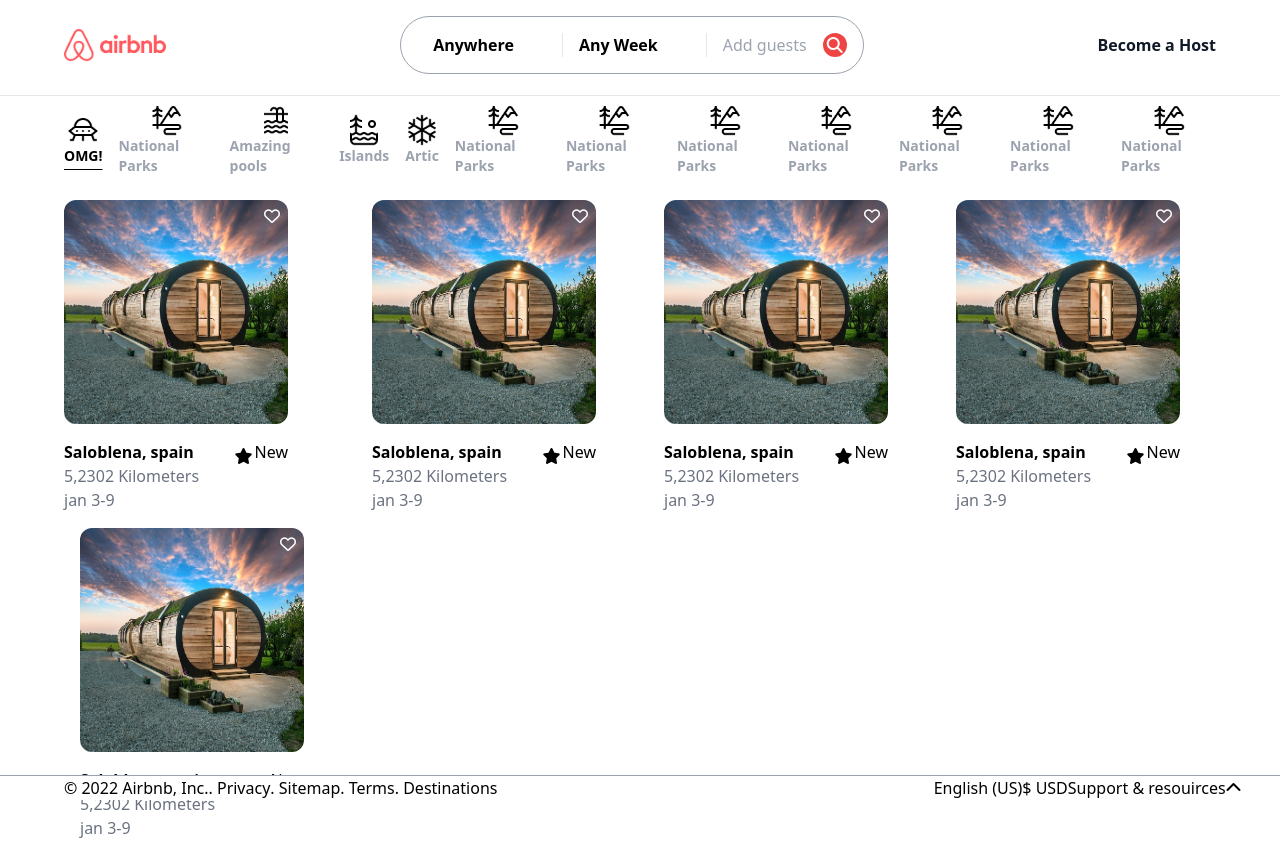
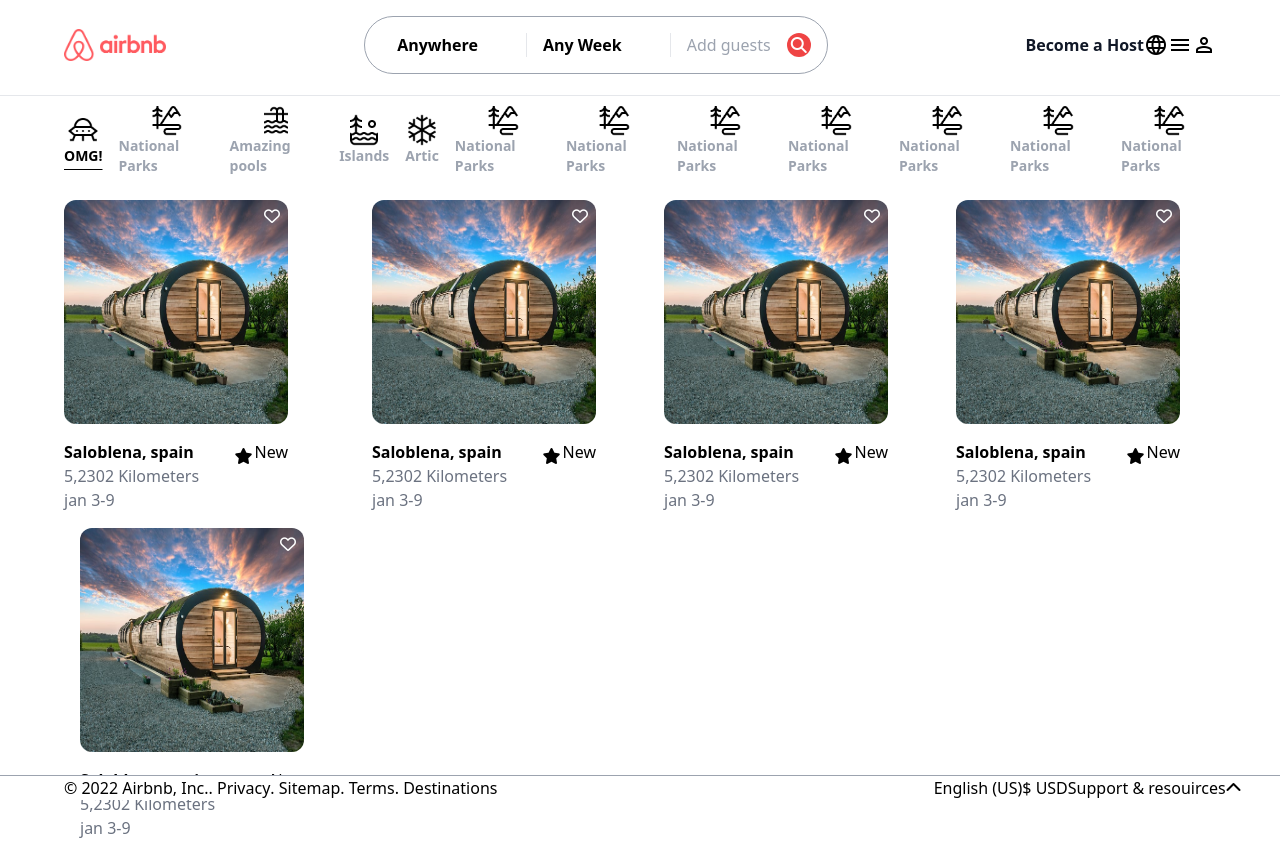
Before and after one commit to NNesta/airbnb-clone, a website built with Vite: page index.html in a window 1280 px wide. Built offline with nearby package versions, Linux system fonts and the light colour scheme; files whose address does not match are found by name.

Commit message:
adding google fonts icon link

```diff
--- a/index.html
+++ b/index.html
@@ -5,6 +5,7 @@
     <meta http-equiv="X-UA-Compatible" content="IE=edge">
     <meta name="viewport" content="width=device-width, initial-scale=1.0">
     <link href="css/tailwind.css" rel="stylesheet"/>
+    <link rel="stylesheet" href="https://fonts.googleapis.com/css2?family=Material+Symbols+Outlined:opsz,wght,FILL,GRAD@20..48,100..700,0..1,-50..200" />
     <link href="https://cdnjs.cloudflare.com/ajax/libs/font-awesome/6.2.0/css/all.min.css" rel="stylesheet"/>
     <title>Document</title>
 </head>
@@ -24,10 +25,16 @@
     </div>
     <div class="flex justify-between items-center">
             <h2 class="font-semibold text-gray-900">Become a Host</h2>
-            <img class="h-4" src="img/" alt="">
+            <span class="material-symbols-outlined">
+                language
+                </span>
             <div class="flex justify-between items-center">
-                <img class="h-4" src="img/" alt="">
-                <img class="h-4" src="img/" alt="">
+                <span class="material-symbols-outlined">
+                    menu
+                    </span>
+                    <span class="material-symbols-outlined">
+                        person
+                        </span>
             </div>
         </div>
     </div>
--- /dev/null
+++ b/src/css/main.css
@@ -0,0 +1,3 @@
+@tailwind base;
+@tailwind components;
+@tailwind utilities;
```
